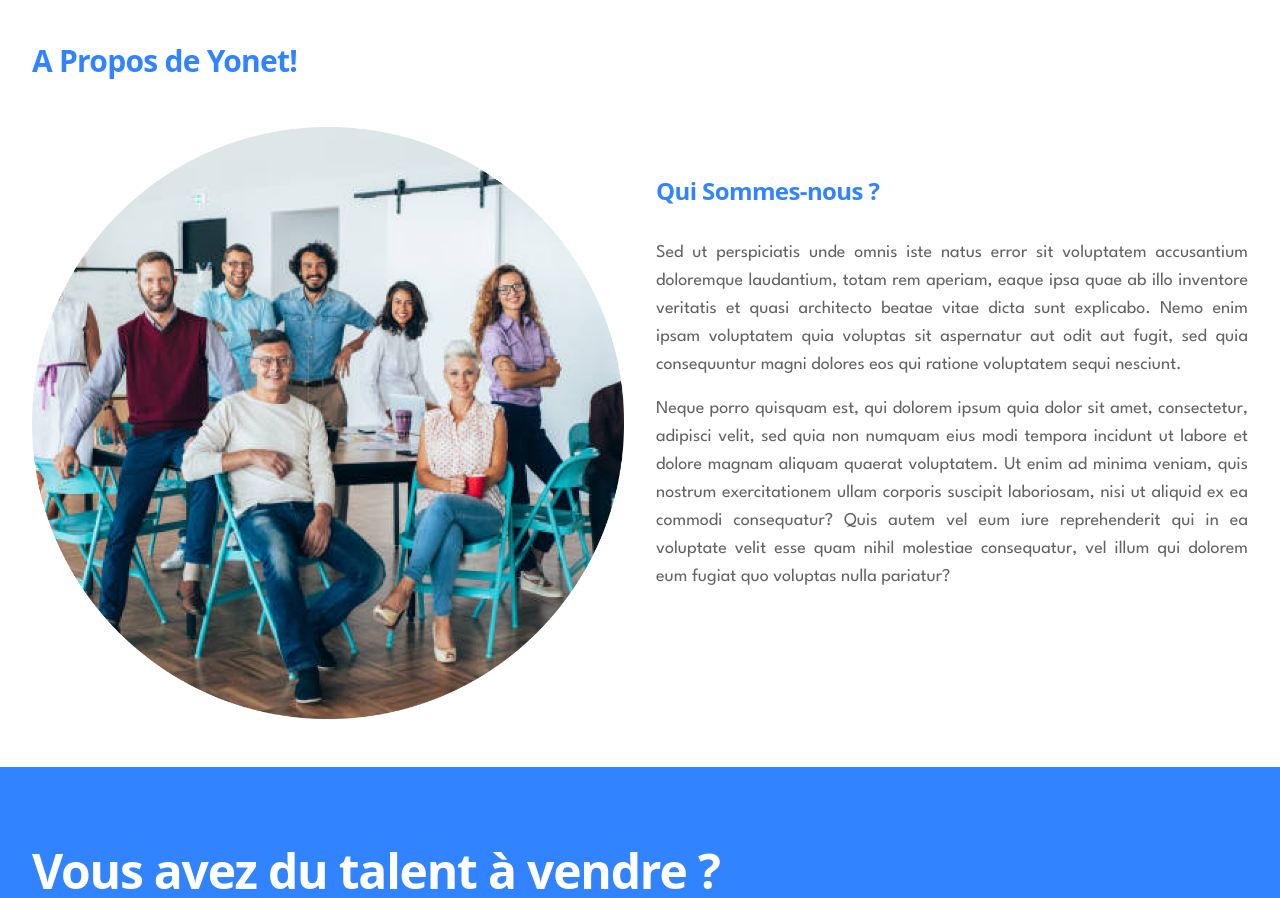
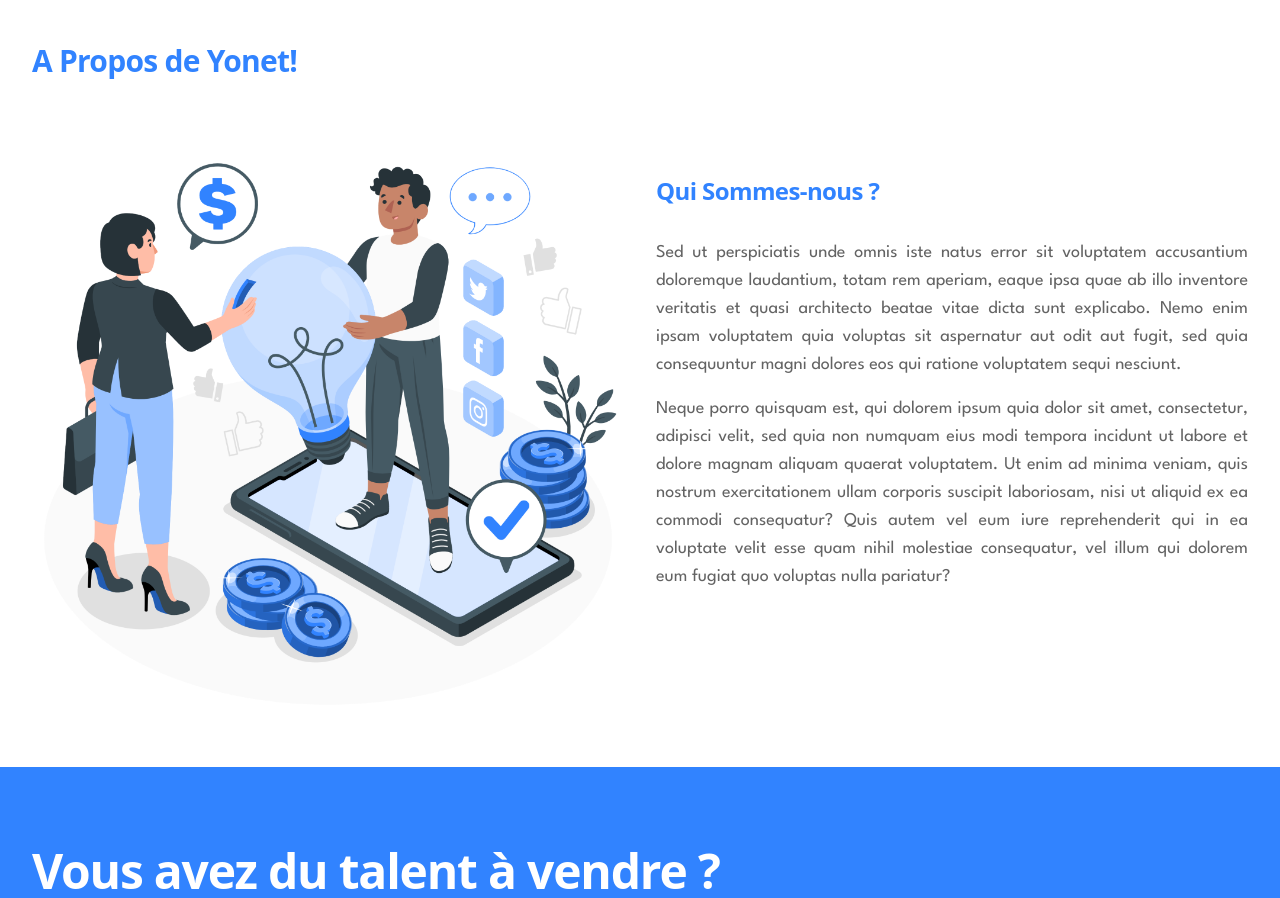
Before and after one commit to KevinArmache/Yonet-Project, a Next.js app: page / in a window 1280 px wide. Shown: the part 2140-3038 px from the top of the page. Built offline with nearby package versions, Linux system fonts and the light colour scheme.

Commit message:
updated about page

```diff
--- a/components/HomePageSections/About.jsx
+++ b/components/HomePageSections/About.jsx
@@ -12,7 +12,13 @@ const About = () => {
         </div>
         <div className="grid lg:grid-cols-2 lg:gap-8">
           <div>
-            <Image src="/asset/images/team.png" width={1080} height={1080} className="object-cover w-full" alt="" />
+            <Image
+              width={1080}
+              height={1080}
+              alt=""
+              src="/asset/figures/sponsor.png"
+              className='w-full'
+            />
           </div>
           <div className='py-12'>
             <h1 className='mb-8 font-sans text-xl font-bold leading-none tracking-tight text-primary sm:text-2xl'>
```
